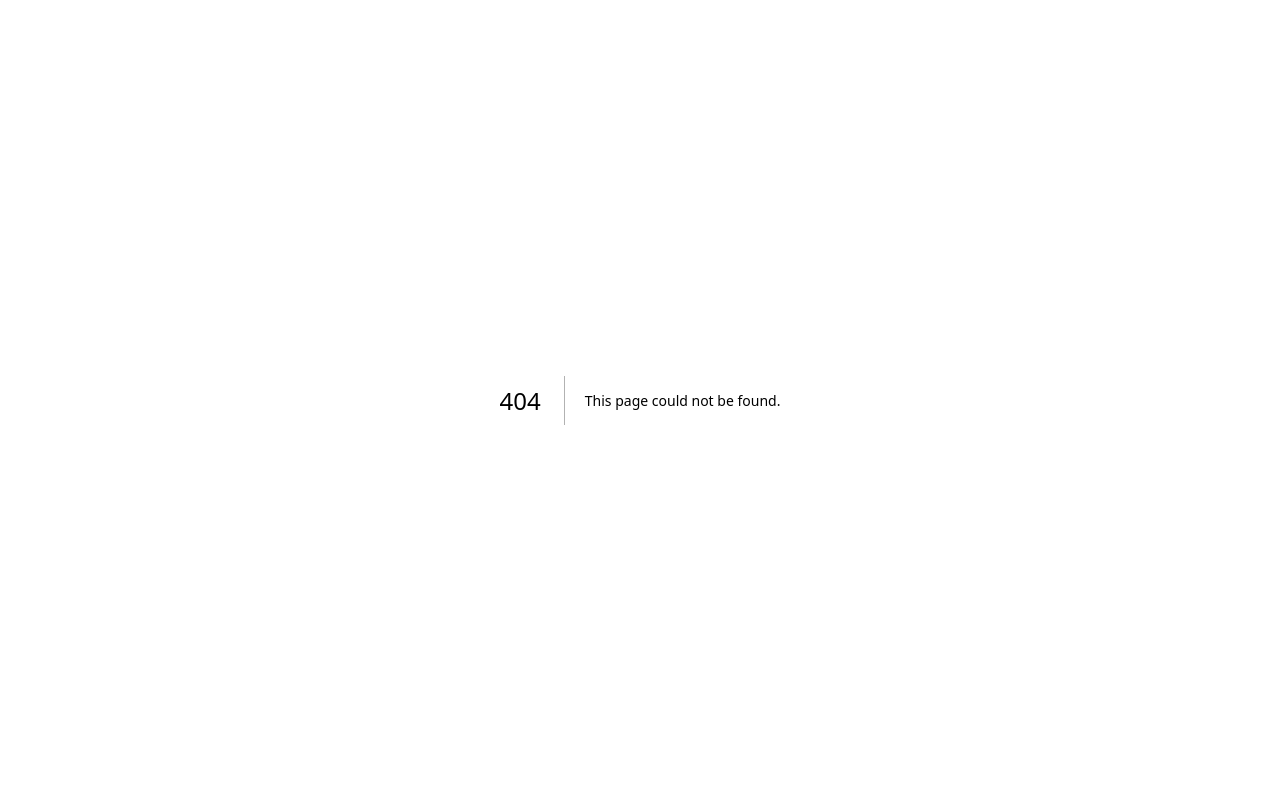
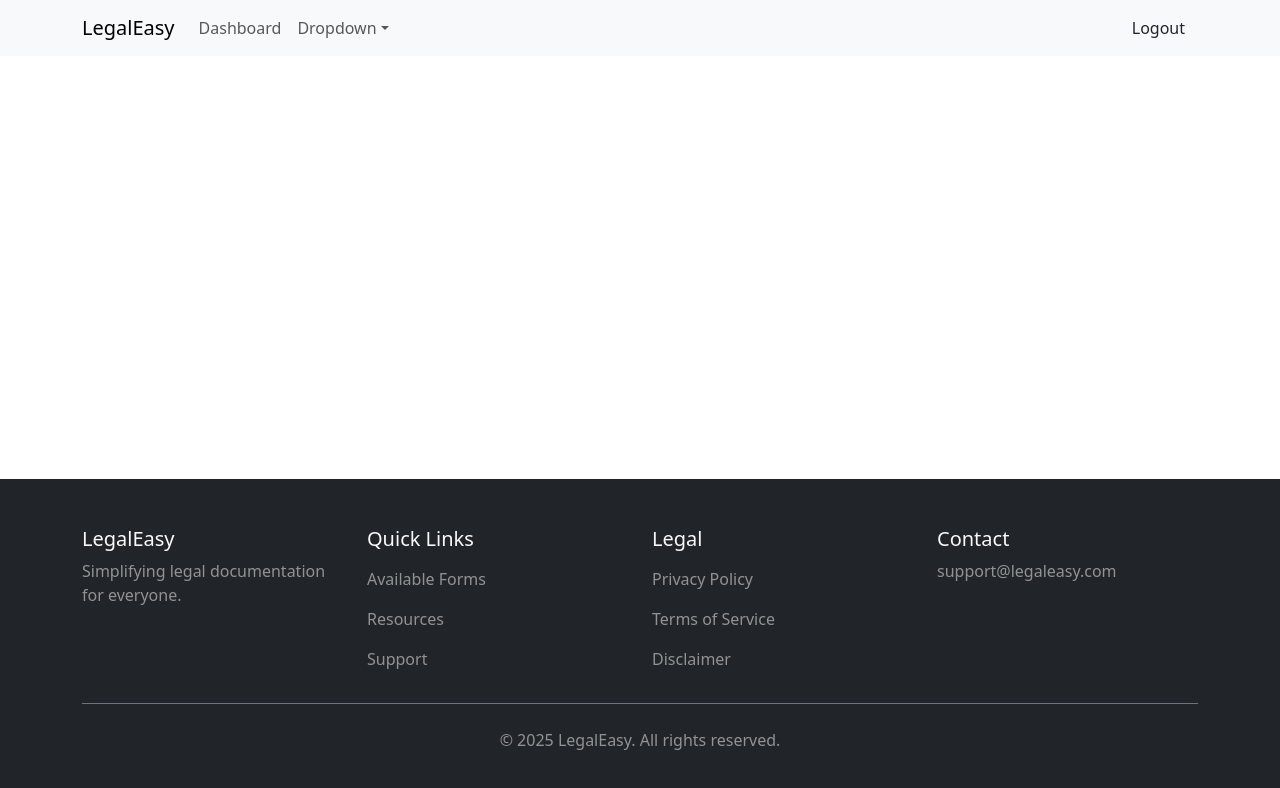
Before and after one commit to dcardona23/legaleasy-frontend, a Next.js app: page /available-forms in a window 1280 px wide. Before the commit this address had no page. Shown: the top 788 px of the page. Built offline with nearby package versions, Linux system fonts and the light colour scheme; no server answers.

Commit message:
feat/add pages for avialable forms, user profile, and saved forms

```diff
--- /dev/null
+++ b/src/app/available-forms/page.js
@@ -0,0 +1,13 @@
+import TopNavBar from "@/app/components/NavBar";
+import DashboardFooter from "../components/DashboardFooter";
+
+function availableForms() {
+  return (
+    <div className="min-vh-100 d-flex flex-column">
+      <TopNavBar />
+      <DashboardFooter />
+    </div>
+  )
+}
+
+export default availableForms;
--- /dev/null
+++ b/src/app/saved-forms/page.js
@@ -0,0 +1,13 @@
+import TopNavBar from "@/app/components/NavBar";
+import DashboardFooter from "../components/DashboardFooter";
+
+function savedForms() {
+  return (
+    <div className="min-vh-100 d-flex flex-column">
+      <TopNavBar />
+      <DashboardFooter />
+    </div>
+  )
+}
+
+export default savedForms;
--- /dev/null
+++ b/src/app/user-profile/page.js
@@ -0,0 +1,13 @@
+import TopNavBar from "@/app/components/NavBar";
+import DashboardFooter from "../components/DashboardFooter";
+
+function userProfile() {
+  return (
+    <div className="min-vh-100 d-flex flex-column">
+      <TopNavBar />
+      <DashboardFooter />
+    </div>
+  )
+}
+
+export default userProfile;
```
